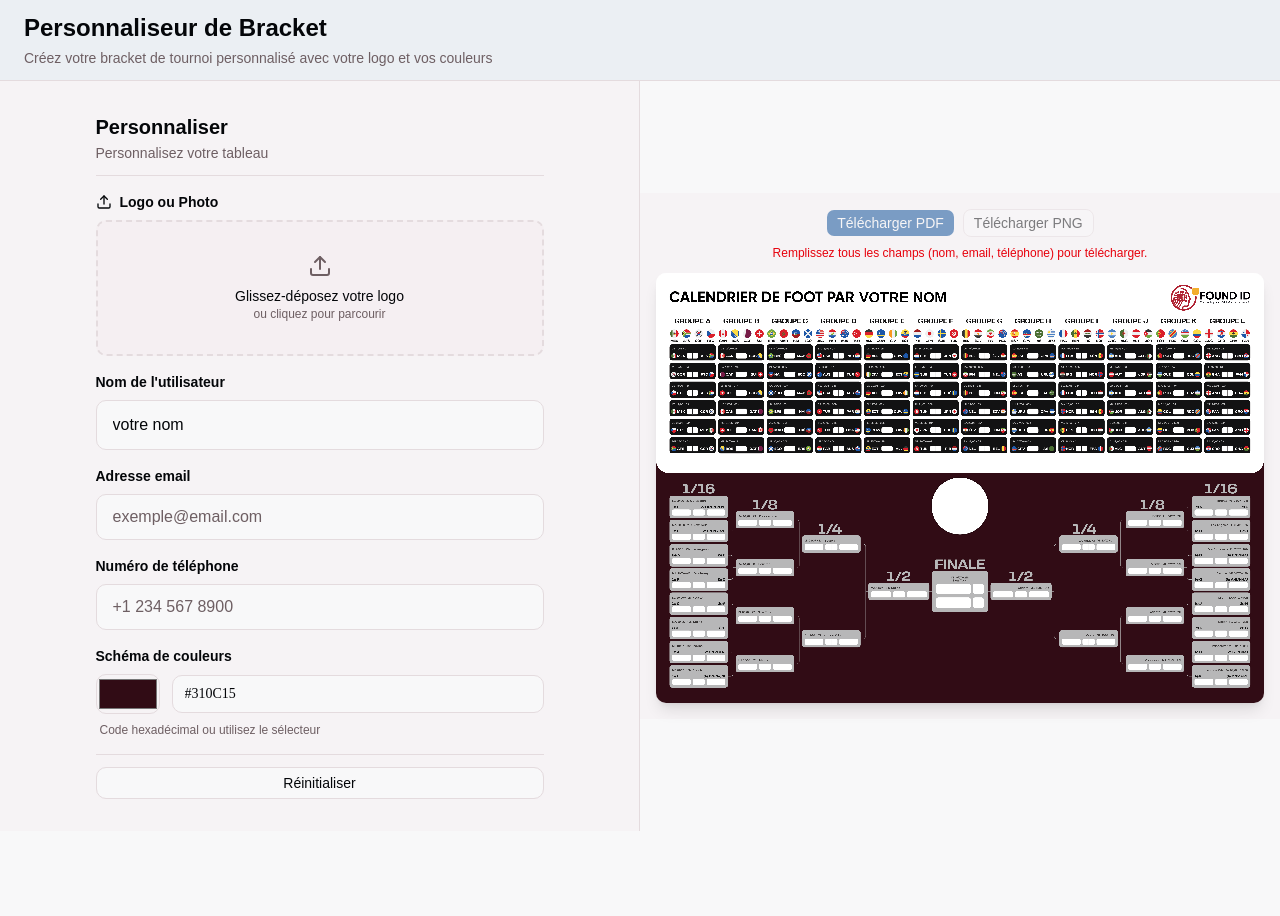
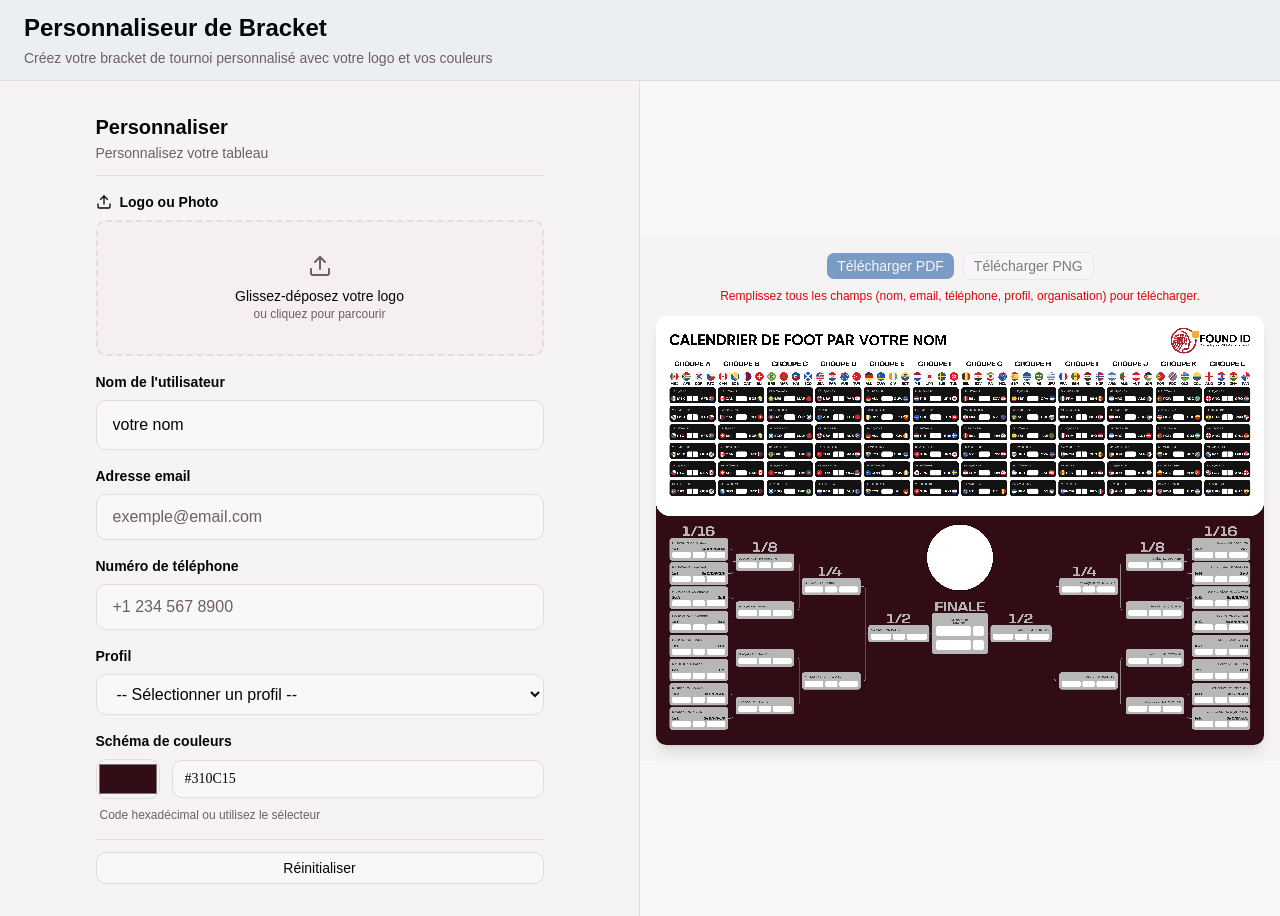
Before and after one commit to NkBXavier/calendrier-coupe-du-monde, a Next.js app: page / in a window 1280 px wide. Before the commit the page ends 831 px from the top, so only its background shows below. Built offline with nearby package versions, Linux system fonts and the light colour scheme; a web font is replaced by a local one.

Commit message:
ajout du champ organisation

```diff
--- a/app/api/submit-sheet/route.ts
+++ b/app/api/submit-sheet/route.ts
@@ -7,11 +7,11 @@ import { NextRequest, NextResponse } from 'next/server'
   )
 
   export async function POST(req: NextRequest) {
-    const { name, email, phone, type } = await req.json()
+    const { name, email, phone, type, profil, organisationName } = await req.json()
 
     const { error } = await supabase
       .from('downloads')
-      .insert({ name, email, phone, type })
+      .insert({ name, email, phone, type, profil, organisation_name: organisationName })
 
     if (error) {
       return NextResponse.json({ error: error.message }, { status: 500 })
--- a/app/page.tsx
+++ b/app/page.tsx
@@ -10,6 +10,8 @@ interface FormData {
   logoUrl: string | null
   email: string
   phone: string
+  profil: '' | 'Étudiant' | 'Salarié' | 'Entreprise'
+  organisationName: string
 }
 
 export default function Page() {
@@ -19,6 +21,8 @@ export default function Page() {
     logoUrl: null,
     email: '',
     phone: '',
+    profil: '',
+    organisationName: '',
   })
 
   return (
@@ -46,6 +50,8 @@ export default function Page() {
             logoUrl={formData.logoUrl}
             email={formData.email}
             phone={formData.phone}
+            profil={formData.profil}
+            organisationName={formData.organisationName}
           />
         </div>
       </div>
--- a/components/BracketEditor.tsx
+++ b/components/BracketEditor.tsx
@@ -11,6 +11,8 @@ interface BracketEditorProps {
   logoUrl: string | null
   email: string
   phone: string
+  profil?: string
+  organisationName?: string
 }
 
 export default function BracketEditor({
@@ -19,10 +21,17 @@ export default function BracketEditor({
   logoUrl,
   email,
   phone,
+  profil,
+  organisationName,
 }: BracketEditorProps) {
   const canvasRef = useRef<HTMLCanvasElement>(null)
 
-  const isFormValid = tournamentName.trim() !== '' && email.trim() !== '' && phone.trim() !== ''
+  const isFormValid =
+    tournamentName.trim() !== '' &&
+    email.trim() !== '' &&
+    phone.trim() !== '' &&
+    !!profil &&
+    organisationName?.trim() !== ''
 
   useEffect(() => {
     const canvas = canvasRef.current
@@ -43,8 +52,8 @@ export default function BracketEditor({
 
     const redrawLogo = (w: number, h: number) => {
       const centerX = w / 2
-      const centerY = h / 2 + 200
-      const logoRadius = 300
+      const centerY = h / 2 + 300
+      const logoRadius = 350
 
       ctx.fillStyle = 'white'
       ctx.beginPath()
@@ -75,7 +84,7 @@ export default function BracketEditor({
         logo.onload = () => {
           if (cancelled) return
           try {
-            const logoSize = 650
+            const logoSize = 700
             ctx.save()
             ctx.beginPath()
             ctx.arc(centerX, centerY, logoRadius, 0, Math.PI * 2)
@@ -126,7 +135,7 @@ export default function BracketEditor({
       await fetch(SHEET_URL, {
         method: 'POST',
         headers: { 'Content-Type': 'application/json' },
-        body: JSON.stringify({ name: tournamentName, email, phone, type }),
+        body: JSON.stringify({ name: tournamentName, email, phone, type, profil, organisationName }),
       })
     } catch (err) {
       console.error('Sheet submit error:', err)
@@ -193,7 +202,7 @@ export default function BracketEditor({
           </div>
           {!isFormValid && (
             <p className="text-xs text-destructive">
-              Remplissez tous les champs (nom, email, téléphone) pour télécharger.
+              Remplissez tous les champs (nom, email, téléphone, profil, organisation) pour télécharger.
             </p>
           )}
         </div>
--- a/components/TournamentForm.tsx
+++ b/components/TournamentForm.tsx
@@ -10,6 +10,8 @@ interface FormData {
   logoUrl: string | null
   email: string
   phone: string
+  profil: '' | 'Étudiant' | 'Salarié' | 'Entreprise'
+  organisationName: string
 }
 
 interface TournamentFormProps {
@@ -25,6 +27,8 @@ export default function TournamentForm({ onUpdate, defaultData }: TournamentForm
     logoUrl: null,
     email: '',
     phone: '',
+    profil: '' as const,
+    organisationName: '',
   }
 
   const [previewImage, setPreviewImage] = useState<string | null>(formData.logoUrl)
@@ -33,6 +37,12 @@ export default function TournamentForm({ onUpdate, defaultData }: TournamentForm
   const handleInputChange = (e: ChangeEvent<HTMLInputElement>) => {
     const { name, value } = e.target
     const updated = { ...formData, [name]: value }
+    onUpdate(updated)
+  }
+
+  const handleSelectChange = (e: ChangeEvent<HTMLSelectElement>) => {
+    const { name, value } = e.target
+    const updated = { ...formData, [name]: value, organisationName: '' }
     onUpdate(updated)
   }
 
@@ -187,6 +197,43 @@ export default function TournamentForm({ onUpdate, defaultData }: TournamentForm
         />
       </div>
 
+      {/* Profil */}
+      <div className="space-y-2">
+        <label htmlFor="profil" className="block text-sm font-semibold text-foreground">
+          Profil
+        </label>
+        <select
+          id="profil"
+          name="profil"
+          value={formData.profil}
+          onChange={handleSelectChange}
+          className="w-full px-4 py-2.5 rounded-lg border border-border bg-background text-foreground focus:outline-none focus:ring-2 focus:ring-primary focus:border-transparent"
+        >
+          <option value="">-- Sélectionner un profil --</option>
+          <option value="Étudiant">Étudiant</option>
+          <option value="Salarié">Salarié</option>
+          <option value="Entreprise">Entreprise</option>
+        </select>
+      </div>
+
+      {/* Organisation Name (conditional) */}
+      {formData.profil !== '' && (
+        <div className="space-y-2">
+          <label htmlFor="organisationName" className="block text-sm font-semibold text-foreground">
+            {formData.profil === 'Étudiant' ? "Nom de l'école" : "Nom de l'entreprise"}
+          </label>
+          <input
+            id="organisationName"
+            type="text"
+            name="organisationName"
+            value={formData.organisationName}
+            onChange={handleInputChange}
+            placeholder={formData.profil === 'Étudiant' ? "Nom de votre école" : "Nom de votre entreprise"}
+            className="w-full px-4 py-2.5 rounded-lg border border-border bg-background text-foreground placeholder:text-muted-foreground focus:outline-none focus:ring-2 focus:ring-primary focus:border-transparent"
+          />
+        </div>
+      )}
+
       {/* Color Picker */}
       <div className="space-y-2">
         <label className="block text-sm font-semibold text-foreground">
@@ -230,7 +277,7 @@ export default function TournamentForm({ onUpdate, defaultData }: TournamentForm
       <div className="flex gap-3 pt-3 border-t border-border">
         <Button
           onClick={() => {
-            const resetData = { name: 'Canada - Mexico - United States', bgColor: '#310c15', logoUrl: null, email: '', phone: '' }
+            const resetData = { name: 'Canada - Mexico - United States', bgColor: '#310c15', logoUrl: null, email: '', phone: '', profil: '' as const, organisationName: '' }
             setPreviewImage(null)
             onUpdate(resetData)
           }}
```
